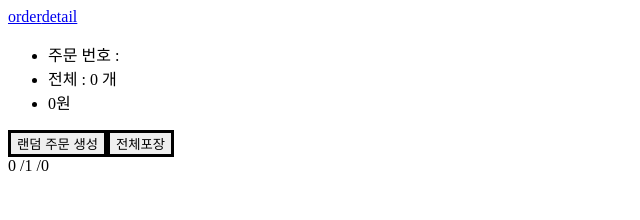
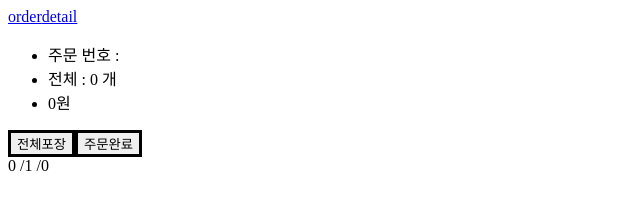
Before and after one commit to james-yang-dev/cafe-study, a React (Create React App) app: page /detail in a window 1280 px wide. Shown: the top 220 px of the page, without its empty margins (0-640 px from the left). Built offline with nearby package versions, Linux system fonts and the light colour scheme.

Commit message:
[feature/OrderDetail] 주문 완료 기능 적용

```diff
--- a/src/features/detail/OrderDetail.js
+++ b/src/features/detail/OrderDetail.js
@@ -2,15 +2,16 @@ import styled from '@emotion/styled';
 import React from 'react'
 import { useRecoilState, useRecoilValue } from 'recoil';
 import { Button } from '../../components';
-import {getNextOrderId, orderListState, orderState} from '../../store';
+import {getNextOrderId, getOrderSumCount, getOrderSumPrice, orderListState, orderState} from '../../store';
 import { randomNumber } from '../../util/number'
 
 export function OrderDetail() {
   const [orders, setOrders] = useRecoilState(orderListState);
   const nextOrderId = useRecoilValue(getNextOrderId)
-
   const [menuList, setMenuList] = useRecoilState(orderState);
   const [selectMenuList, setSelectMenuList] = useRecoilState(orderState);
+  const totalCount = useRecoilValue(getOrderSumCount);
+  const totalPrice = useRecoilValue(getOrderSumPrice);
 
   const handleRemoveOrder = ({ menuId }) => (e) => {
     setSelectMenuList((menuItem) => {
@@ -58,13 +59,12 @@ export function OrderDetail() {
     });
   }
 
-
-  const handleRandomOrder = () => {
+  const handleOrderComplete = (e) => {
     const newOrder = {
       orderId: nextOrderId,
-      orderCount: randomNumber(),
-      orderPrice: randomNumber(1000, 20000),
-      orderDetail: [{}]
+      orderCount: totalCount,
+      orderPrice: totalPrice,
+      orderDetail: [selectMenuList.selectedMenuList]
     }
 
     setOrders((orders) => [...orders, newOrder])
@@ -94,8 +94,8 @@ export function OrderDetail() {
           })
         }
       </ul>
-      <Button onClick={handleRandomOrder} text={buttonText} />
       <Button onClick={handleTakeoutAll} text="전체포장" />
+      <Button onClick={handleOrderComplete} text="주문완료" />
     </OrderDetailWrapper>
   )
 }
```
